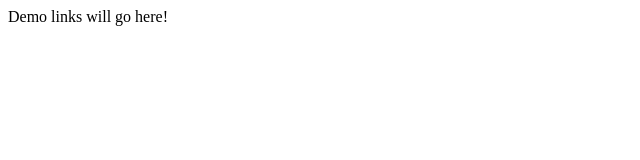
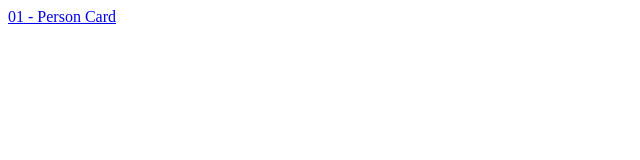
Before and after one commit to wmartins/react-demos, a plain HTML site: page index.html in a window 1280 px wide. Shown: the whole page, without its empty margins (0-640 px from the left). Drawn offline with Linux system fonts and the light colour scheme.

Commit message:
Add links for demos

```diff
--- a/index.html
+++ b/index.html
@@ -5,6 +5,6 @@
     <title></title>
 </head>
 <body>
-    Demo links will go here!
+    <a href="01 - Person Card/">01 - Person Card</a>
 </body>
 </html>
```
